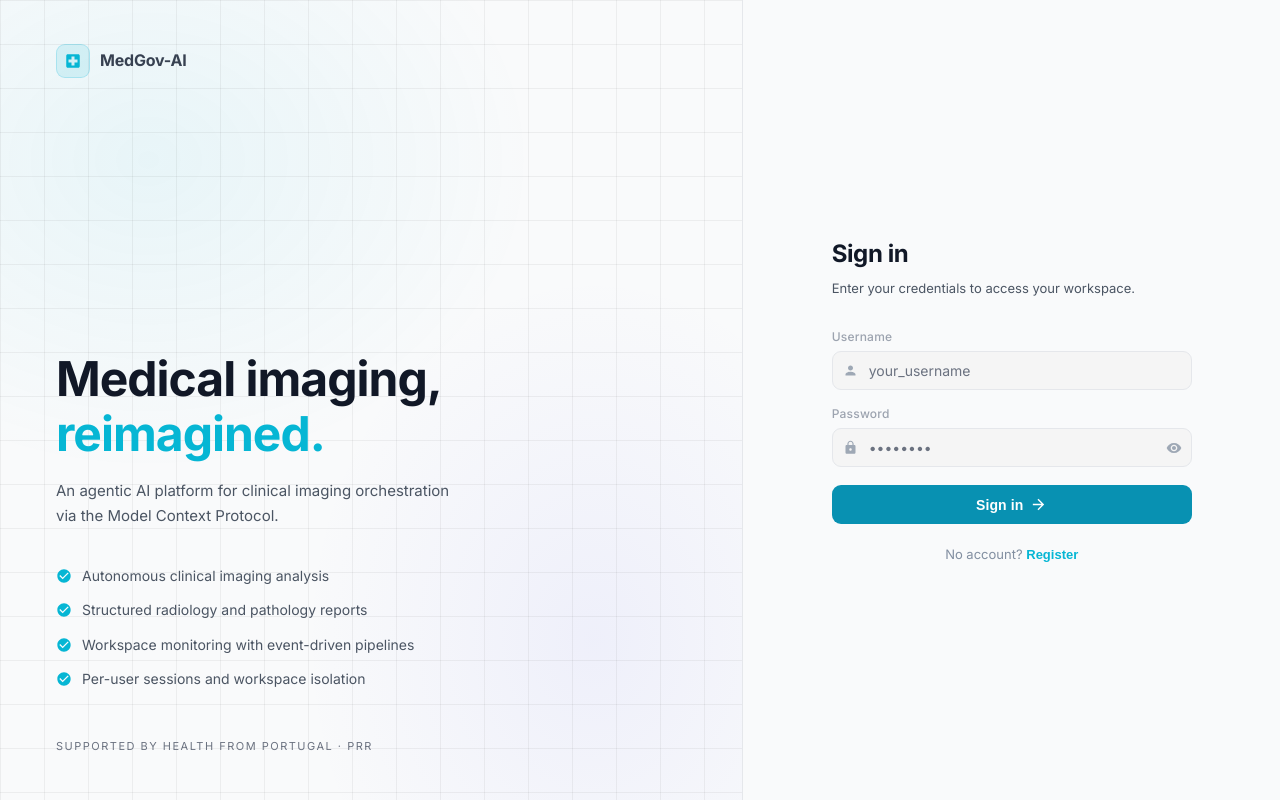
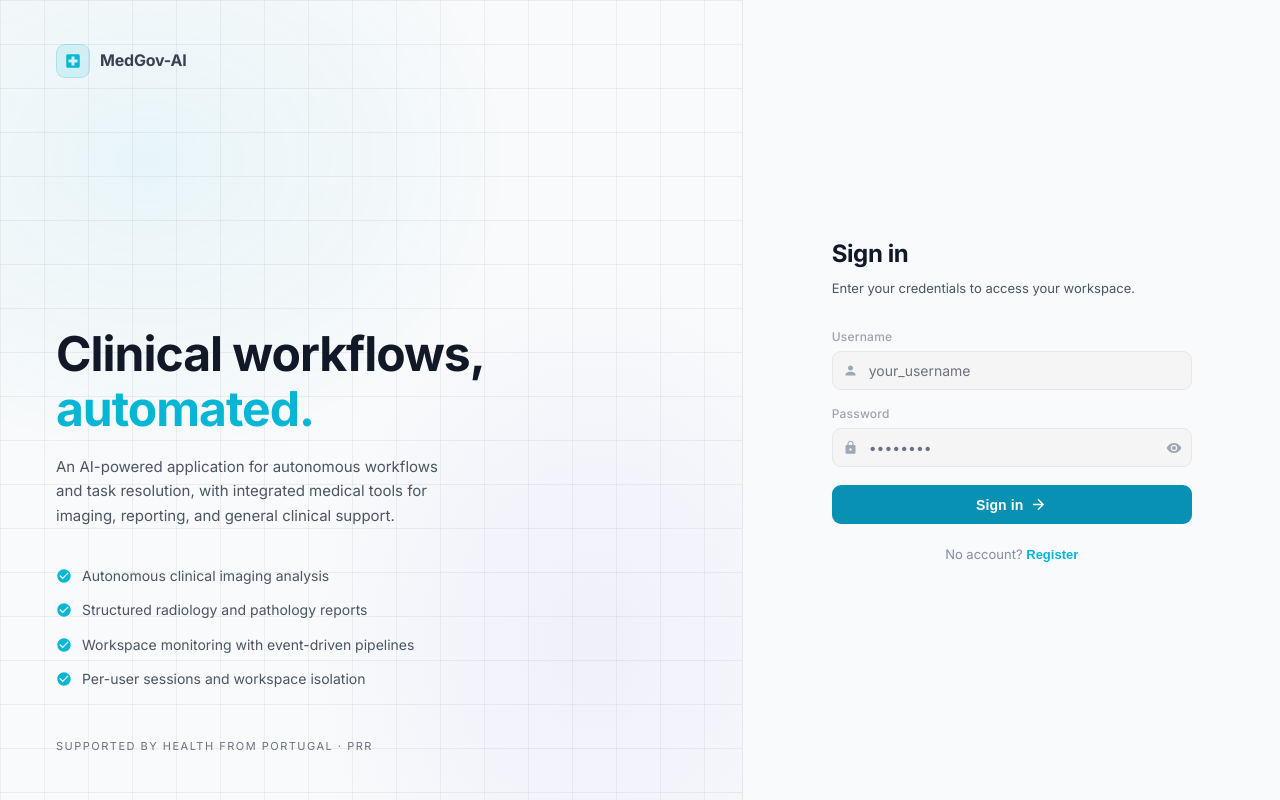
Before and after one commit to BMDSoftware/MedGov-AI-MCP, a React (Vite) app in the folder frontend/: page / in a window 1280 px wide. Both pictures are taken after a click on the button "Autonomous". Built offline with nearby package versions, Linux system fonts and the light colour scheme.

Commit message:
Issue 35 fix, login signin page text

```diff
--- a/frontend/src/components/Login.jsx
+++ b/frontend/src/components/Login.jsx
@@ -63,11 +63,11 @@ export default function Login({ onLogin }) {
 
           <div className="sl-left-body">
             <h1 className="sl-left-title">
-              Medical imaging,<br />
-              <span className="sl-left-accent">reimagined.</span>
+              Clinical workflows,<br />
+              <span className="sl-left-accent">automated.</span>
             </h1>
             <p className="sl-left-sub">
-              An agentic AI platform for clinical imaging orchestration via the Model Context Protocol.
+              An AI-powered application for autonomous workflows and task resolution, with integrated medical tools for imaging, reporting, and general clinical support.
             </p>
 
             <ul className="sl-features">
```
Also changed, not shown: 1 other file (tests, documents, lock files or other folders).
